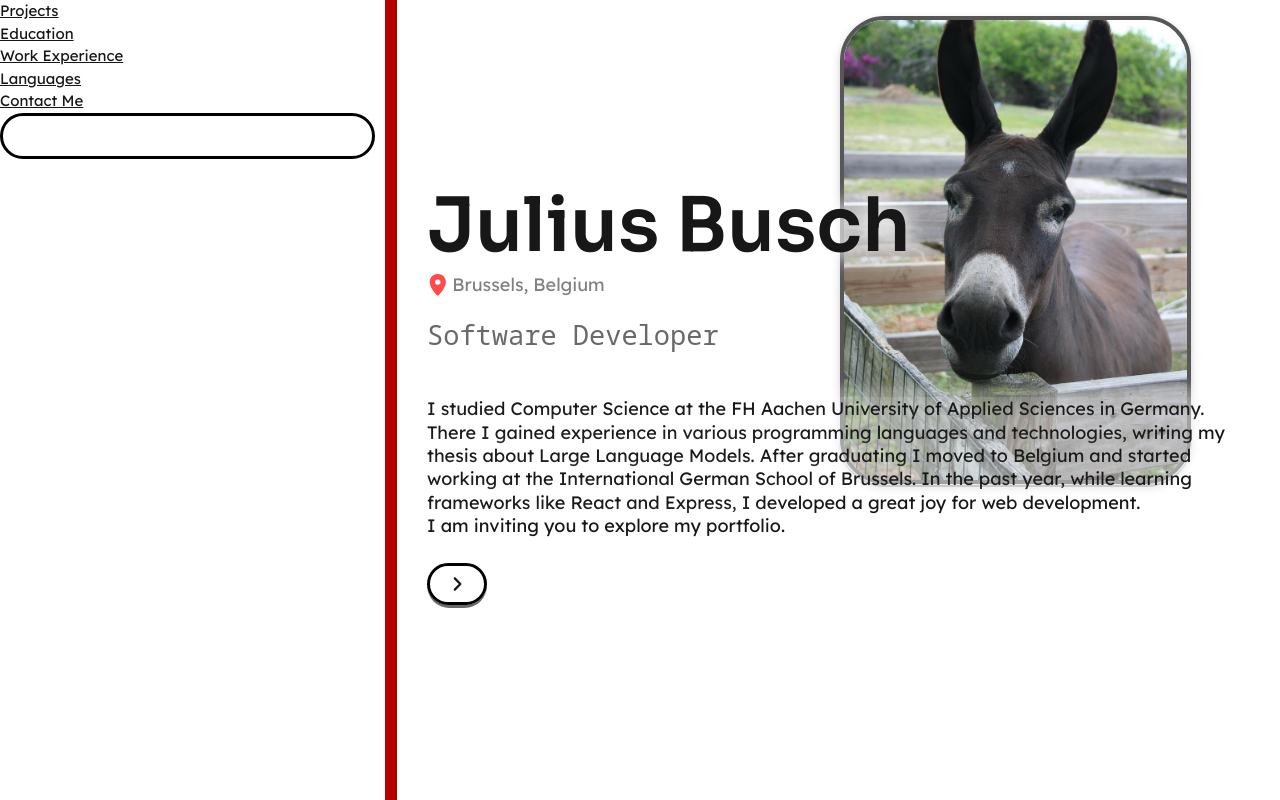
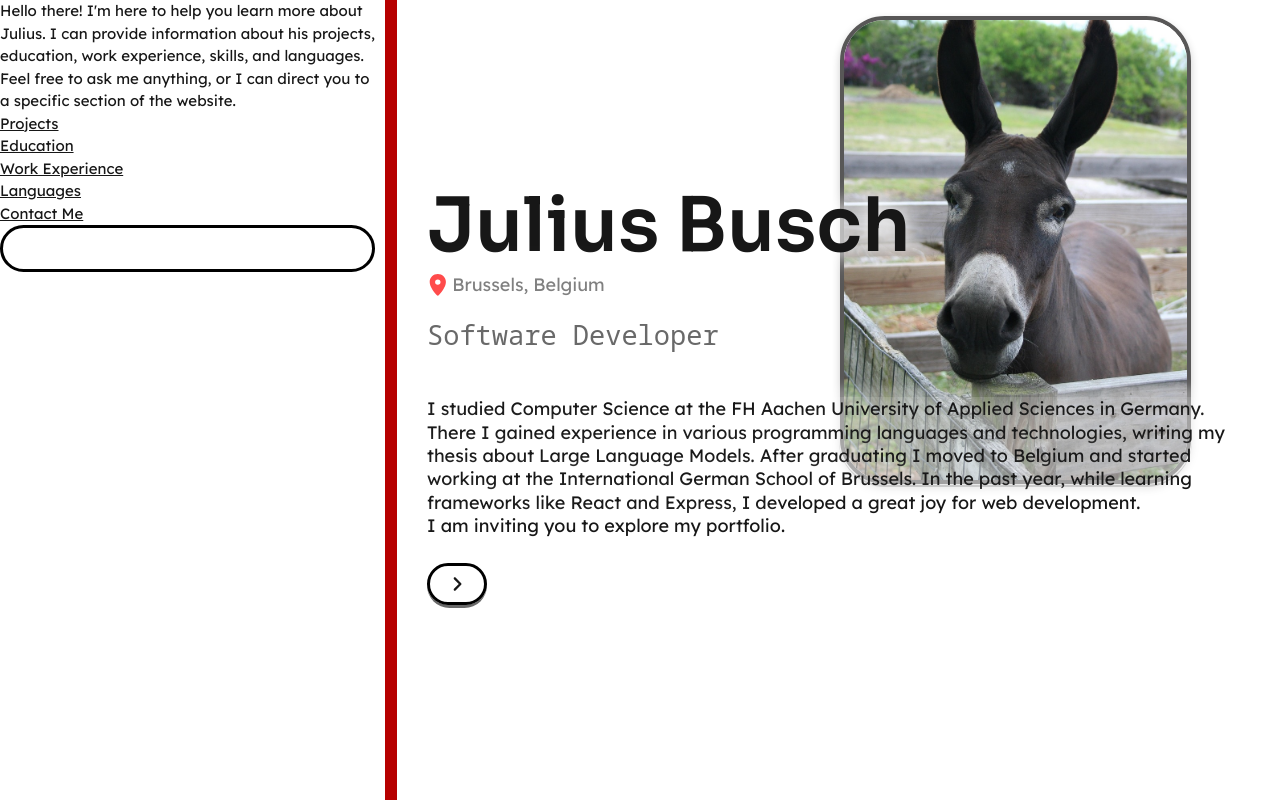
Before and after one commit to julii-b/portfolio-website, a Next.js app: page / in a window 1280 px wide. Built offline with nearby package versions, Linux system fonts and the light colour scheme; a web font is replaced by a local one.

Commit message:
feat: add chat history and implement error handling for chat bot

```diff
--- /dev/null
+++ b/app/components/navigation-chat/buildSystemPrompt.ts
@@ -0,0 +1,93 @@
+'use server';
+import sectionContent from "../sections/sections-content";
+
+function removeHtmlTags(input: string): string {
+  return input.replace(/<[^>]*>/g, " ").replace(/\s+/g, " ").trim();
+}
+
+async function buildSystemPrompt(): Promise<string> {
+  // import renderToStaticMarkup here to avoid including it in the client bundle:
+  const { renderToStaticMarkup } = await import("react-dom/server");
+
+  const date = new Date().toISOString().split("T")[0];
+
+  let systemPrompt = "";
+  // Introduce the task:
+  systemPrompt += `Today is ${date}.
+You are an AI assistant integrated into a personal portfolio website of Julius Busch. Don't pretend to be Julius.
+Your purpose is to help users navigate the website and answer questions about Julius's background, skills, and experiences.
+Users can be recruiters, potential employers, or anyone interested in learning more about Julius, therefore provide concise and relevant information, while providing a friendly user experience and highlight Julius' strengths.
+You have access to the following sections of the website:
+`;
+  // List all sections and their content:
+  for (const section of sectionContent) {
+    // "- Title:\n" for sections with cards and "- Title\n" for sections without cards:
+    systemPrompt += `- ${section.title}`;
+    if (section.cards !== undefined) systemPrompt += `:`;
+    systemPrompt += `\n`;
+    for (const card of section.cards || []) {
+      // "  - Title:\n" for cards:
+      systemPrompt += `  - ${card.title}:\n`;
+      // List all card properties:
+      if (card.subtitle) systemPrompt += `    Subtitle: ${card.subtitle}\n`;
+      if (card.location) systemPrompt += `    Location: ${card.location}\n`;
+      if (card.time) systemPrompt += `    Time: ${card.time}\n`;
+      if (card.skills) systemPrompt += `    Skills: ${card.skills.map(skill => skill.name).join(", ")}\n`;
+      if (card.children) systemPrompt += `    Content: ${removeHtmlTags(renderToStaticMarkup(card.children))}\n`;
+    }
+    systemPrompt += `\n`;
+  }
+  // Additional information, instructions, and start of function definition:
+  systemPrompt += `
+Additional information about Julius:
+- Is a software developer with a passion for building web applications.
+- Born in 2000 in Bavaria, Germany.
+- Lives in Brussels, Belgium.
+- Email address: mail@julius-busch.com
+You have access to functions. You decide to invoke any of the function(s).
+You MUST put your answer in the format of
+{"function_name": function name, "parameters": dictionary of argument name and its value, "answer": 1 to 5 sentences answering the user's question and telling the user that you are scrolling to the requested section}
+If you don't call a function, you MUST respond in the format of
+{"answer": your answer to the user's question in 1 to 5 sentences}
+You MUST NOT respond in any other format
+You SHOULD NOT include any other text in the response
+You are NOT allowed to make up any information. If you don't know the answer, you MUST respond that you don't know, or scroll to a relevant section.
+[
+  {
+    "name": "scroll_to_section",
+    "description": "Scrolls to a specific section of the page. Use this function when the user requests information about a specific section, or the user's query is vaguely related to a specific section.",
+    "parameters": {
+      "type": "object",
+      "properties": {
+        "section_name": {
+          "type": "string",
+          "enum": [`;
+  // build array of all section and card IDs:
+  let ids: string[] = [];
+  for (const section of sectionContent) {
+    if (!section.cards) {
+      ids.push(`"${section.id}"`); // ID of section without cards
+    } else {
+      for (const card of section.cards) {
+        ids.push(`"${card.id}"`); // ID of card of sections with cards
+      }
+    }
+  }
+  // join IDs with ", ":
+  systemPrompt += ids.join(", ");
+  // finish the prompt:
+  systemPrompt += `]
+        }
+      },
+      "required": [
+        "section_name"
+      ]
+    }
+  }
+]`;
+  //console.log(systemPrompt);
+
+  return systemPrompt;
+}
+
+export default buildSystemPrompt;
--- a/app/components/navigation-chat/chat.ts
+++ b/app/components/navigation-chat/chat.ts
@@ -1,6 +1,6 @@
 'use server';
-import { Chat, GoogleGenAI } from "@google/genai";
-import sectionContent from "../sections/sections-content";
+import buildSystemPrompt from "./buildSystemPrompt";
+import { ApiError, GoogleGenAI } from "@google/genai";
 import { env } from "process";
 
 export interface ChatResponse {
@@ -11,102 +11,76 @@ export interface ChatResponse {
   answer: string;
 }
 
-async function buildSystemPrompt(): Promise<string> {
-  // import renderToStaticMarkup here to avoid including it in the client bundle:
-  const { renderToStaticMarkup } = await import("react-dom/server");
-
-  let systemPrompt = "";
-  // Introduce the task:
-  systemPrompt += `You are an AI assistant integrated into a personal portfolio website of Julius Busch. Don't pretend to be Julius.
-Your purpose is to help users navigate the website and answer questions about Julius's background, skills, and experiences.
-Users can be recruiters, potential employers, or anyone interested in learning more about Julius, therefore provide concise and relevant information, while providing a friendly user experience and highlight Julius' strengths.
-You have access to the following sections of the website:
-`;
-  // List all sections and their content:
-  for (const section of sectionContent) {
-    // "- Title:\n" for sections with cards and "- Title\n" for sections without cards:
-    systemPrompt += `- ${section.title}`;
-    if (section.cards !== undefined) systemPrompt += `:`;
-    systemPrompt += `\n`;
-    for (const card of section.cards || []) {
-      // "  - Title:\n" for cards:
-      systemPrompt += `  - ${card.title}:\n`;
-      // List all card properties:
-      if (card.subtitle) systemPrompt += `    Subtitle: ${card.subtitle}\n`;
-      if (card.location) systemPrompt += `    Location: ${card.location}\n`;
-      if (card.time) systemPrompt += `    Time: ${card.time}\n`;
-      if (card.skills) systemPrompt += `    Skills: ${card.skills.map(skill => skill.name).join(", ")}\n`;
-      if (card.children) systemPrompt += `    Content: ${renderToStaticMarkup(card.children)}\n`;
-    }
-    systemPrompt += `\n`;
-  }
-  // Additional information, instructions, and start of function definition:
-  systemPrompt += `
-Additional information about Julius:
-- Is a software developer with a passion for building web applications.
-- Born in 2000 in Bavaria, Germany.
-- Lives in Brussels, Belgium.
-- Email address: mail@julius-busch.com
-You have access to functions. You decide to invoke any of the function(s).
-You MUST put your answer in the format of
-{"function_name": function name, "parameters": dictionary of argument name and its value, "answer": 1 to 5 sentences answering the user's question and telling the user that you are scrolling to the requested section}
-If you don't call a function, you MUST respond in the format of
-{"answer": your answer to the user's question in 1 to 5 sentences}
-You MUST NOT respond in any other format
-You SHOULD NOT include any other text in the response
-You are NOT allowed to make up any information. If you don't know the answer, you MUST respond that you don't know, or scroll to a relevant section.
-[
-  {
-    "name": "scroll_to_section",
-    "description": "Scrolls to a specific section of the page. Use this function when the user requests information about a specific section, or the user's query is vaguely related to a specific section.",
-    "parameters": {
-      "type": "object",
-      "properties": {
-        "section_name": {
-          "type": (`;
-  // build array of all section and card IDs:
-  let types: string[] = [];
-  for (const section of sectionContent) {
-    types.push(`"${section.id}"`);
-    for (const card of section.cards || []) {
-      types.push(`"${card.id}"`);
-    }
-  }
-  // join IDs with " | ":
-  systemPrompt += types.join(" | ");
-  // finish the prompt:
-  systemPrompt += `)
-        }
-      },
-      "required": [
-        "section_name"
-      ]
-    }
-  }
-]
-User:
-`;
-
-  return systemPrompt;
+export interface ChatHistoryEntry {
+  type: "user" | "model";
+  message: string;
 }
 
-export async function generateChatResponse(prompt: string): Promise<ChatResponse> {
+const startTokenUser = "<start_of_turn>user\n";
+const endTokenUser = "<end_of_turn>\n";
+const startTokenModel = "<start_of_turn>model\n";
+const endTokenModel = "<end_of_turn>\n";
+
+
+/**
+ * Generates the next respponse of the chat model based on the chat history.
+ * @param chatHistory The history of chat messages.
+ * @returns The generated chat response.
+ */
+export async function generateChatResponse(chatHistory: ChatHistoryEntry[]): Promise<ChatResponse> {
+  return generateChatResponseRecursive(chatHistory, 0);
+}
+
+async function generateChatResponseRecursive(chatHistory: ChatHistoryEntry[], recursionCounter: number = 0): Promise<ChatResponse> {
 
   const ai = new GoogleGenAI({apiKey: env.GEMMA_API_KEY});
 
-  const response = await ai.models.generateContent({
-    model: "gemma-3-27b-it",
-    contents: await buildSystemPrompt() + prompt,
-  });
+  // Build the the prompt from the system prompt, the chat history, and the start/end tokens:
+  const prompt = startTokenUser + await buildSystemPrompt() + endTokenUser + chatHistory.map(entry => {
+    if (entry.type === "user") {
+      return startTokenUser + entry.message + endTokenUser;
+    } else {
+      return startTokenModel + entry.message + endTokenModel;
+    }
+  }).join("") + startTokenModel;
 
-  let result: ChatResponse | undefined;
+  // Try to generate the response:
+  try {
+    const response = await ai.models.generateContent({
+      // model: "gemma-3-12b-it",
+      model: "gemma-3-27b-it",
+      contents: prompt,
+    });
 
-  if (response.text !== undefined) {
-    result = JSON.parse(response.text) as ChatResponse;
-    console.log(result);
-    return result;
-  } else {
-    return {"answer": "I'm sorry, there seems to be an issue with connecting to the AI service at the moment :("};
+    // Parse the response text as JSON:
+    if (response.text !== undefined) {
+      return JSON.parse(response.text) as ChatResponse;
+    } else {
+      throw new Error("No response text");
+    }
+
+  } catch (e) { // Catch errors that occur during the API call and parsing of the response:
+
+    if (recursionCounter < 2) { // Retry up to 2 times
+      console.error("Error occurred while generating chat response. Retrying.");
+      await new Promise(resolve => setTimeout(resolve, 1000));
+      return generateChatResponseRecursive(chatHistory, recursionCounter + 1);
+
+    } else {
+      // Try parsing the error as ApiError to check for rate limiting:
+      try {
+        let error: ApiError = e as ApiError;
+        const errorMessage = JSON.parse(error.message);
+        if (errorMessage.error.code === 429 && errorMessage.error.details[2].retryDelay !== undefined) {
+          const retryDelay = errorMessage.error.details[2].retryDelay;
+          return {"answer": `I'm currently experiencing a high volume of requests. Please try again in ${retryDelay.replace("s", "")} seconds. :)`};
+        }
+      } catch (e) {}
+
+      // If all retries fail, and error is not due to rate limiting, return a generic error message:
+      return {"answer": "I'm sorry, there seems to be an issue with generating the response. :("};
+
+    }
   }
 
 }
--- a/app/components/navigation-chat/navigation-chat.tsx
+++ b/app/components/navigation-chat/navigation-chat.tsx
@@ -2,36 +2,52 @@
 
 import styles from "./navigation-chat.module.css";
 import Link from "next/link";
-import { generateChatResponse, ChatResponse } from "./chat";
+import { generateChatResponse, type ChatResponse, type ChatHistoryEntry } from "./chat";
 import { Input } from "@/app/ui/input/input";
-import { useState } from "react";
+import { useEffect, useState } from "react";
 import { redirect } from 'next/navigation';
 import { useDebouncedCallback } from 'use-debounce';
+import { Button } from "@/app/ui/button/button";
 
 export default function NavigationChat() {
 
-  const [response, setResponse] = useState<ChatResponse | undefined>();
+  const [chatHistory, setChatHistory] = useState<ChatHistoryEntry[]>([]);
 
-  const debouncedOnChange = useDebouncedCallback(async (userPrompt: string) => {
-    setResponse({answer: "loading..."});
-    console.log("User prompt:", userPrompt);
-    const response = await generateChatResponse(userPrompt);
-    setResponse(response);
+  const initialMessage: ChatResponse = { answer: "Hello there! I'm here to help you learn more about Julius. I can provide information about his projects, education, work experience, skills, and languages. Feel free to ask me anything, or I can direct you to a specific section of the website." };
+  useEffect(() => {
+    setChatHistory([{type: "model", message: initialMessage.answer}]);
+  }, []);
+
+  const [responseMessage, setResponseMessage] = useState<ChatResponse>(initialMessage);
+
+  async function handleChatInput(userPrompt: string) {
+    setResponseMessage({answer: "loading..."});
+
+    const newHistory: ChatHistoryEntry[] = [...chatHistory, {type: "user", message: userPrompt}];
+
+    setChatHistory(newHistory);
+    console.log("Current chat history:", newHistory);
+    const response = await generateChatResponse(newHistory);
+    setChatHistory(prev => [...prev, {type: "model", message: response.answer}]);
+    setResponseMessage(response);
     if (response.function_name === "scroll_to_section" && response.parameters?.section_name) {
       const section = response.parameters.section_name;
       redirect(`/#${section}`);
     }
-  }, 1000);
+  }
+
+  const debouncedOnChange = useDebouncedCallback(handleChatInput, 2000);
 
   return (
     <nav className={styles.nav}>
-      {response && <p>{response.answer}</p> }
+      {responseMessage && <p>{responseMessage.answer}</p> }
 
       <Link href="/#projects">Projects</Link>
       <Link href="/#education">Education</Link>
       <Link href="/#work-experience">Work Experience</Link>
       <Link href="/#languages">Languages</Link>
-      <Link href="/#contact-me">Contact Me</Link>
+      <Link href="/#contact-form">Contact Me</Link>
+
 
       <Input onChange={async (e) => {
         debouncedOnChange(e.target.value);
--- a/app/components/sections/sections-content.tsx
+++ b/app/components/sections/sections-content.tsx
@@ -33,7 +33,7 @@ const sectionsContent: SectionContent[] = [
         ),
       },
       {
-        id: "simple-polls",
+        id: "project-simple-polls",
         title: "SimplePolls",
         time: "2025",
         skills: [
@@ -91,7 +91,7 @@ const sectionsContent: SectionContent[] = [
         ),
       },
       {
-        id: "guess-the-flag",
+        id: "project-guess-the-flag",
         title: "GuessTheFlag",
         time: "2025",
         skills: [
@@ -130,7 +130,7 @@ const sectionsContent: SectionContent[] = [
     lineColor: "#96009b",
     cards: [
       {
-        id: "bachelor-computer-science",
+        id: "education-bachelor-computer-science",
         title: "B.Sc. Computer Science",
         subtitle: "FH Aachen University of Applied Sciences",
         location: "Aachen, Germany",
@@ -168,7 +168,7 @@ const sectionsContent: SectionContent[] = [
         ),
       },
       {
-        id: "bachelor-mcd",
+        id: "education-bachelor-mcd",
         title: "Multimedia Communication and Documentation Bachelor's program",
         subtitle: "TH Aschaffenburg University of Applied Sciences",
         location: "Aschaffenburg, Germany",
@@ -202,7 +202,7 @@ const sectionsContent: SectionContent[] = [
     lineColor: "#003597",
     cards: [
       {
-        id: "idsb",
+        id: "work-idsb",
         title: "IT Support & Administration with Application Development",
         subtitle: "International German School of Brussels (iDSB)",
         location: "Wezembeek-Oppem, Belgium",
@@ -224,7 +224,7 @@ const sectionsContent: SectionContent[] = [
         ),
       },
       {
-        id: "outlier",
+        id: "work-outlier",
         title: "Coding and Problem-Solving Specialist for AI Training",
         subtitle: "Outlier",
         location: "Remote",
@@ -240,7 +240,7 @@ const sectionsContent: SectionContent[] = [
         ),
       },
       {
-        id: "vacuubrand",
+        id: "work-vacuubrand",
         title: "Working Student - Web Design",
         subtitle: "VacuuBrand",
         location: "Wertheim, Germany",
@@ -264,7 +264,7 @@ const sectionsContent: SectionContent[] = [
     lineColor: "#007222",
     cards: [
       {
-        id: "german",
+        id: "language-german",
         title: "German",
         subtitle: "Native Speaker",
         children: (
@@ -272,7 +272,7 @@ const sectionsContent: SectionContent[] = [
         ),
       },
       {
-        id: "english",
+        id: "language-english",
         title: "English",
         subtitle: "C1 Level (Advanced)",
         children: (
@@ -280,7 +280,7 @@ const sectionsContent: SectionContent[] = [
         ),
       },
       {
-        id: "french",
+        id: "language-french",
         title: "French",
         subtitle: "B1 Level (Intermediate)",
         children: (
```
